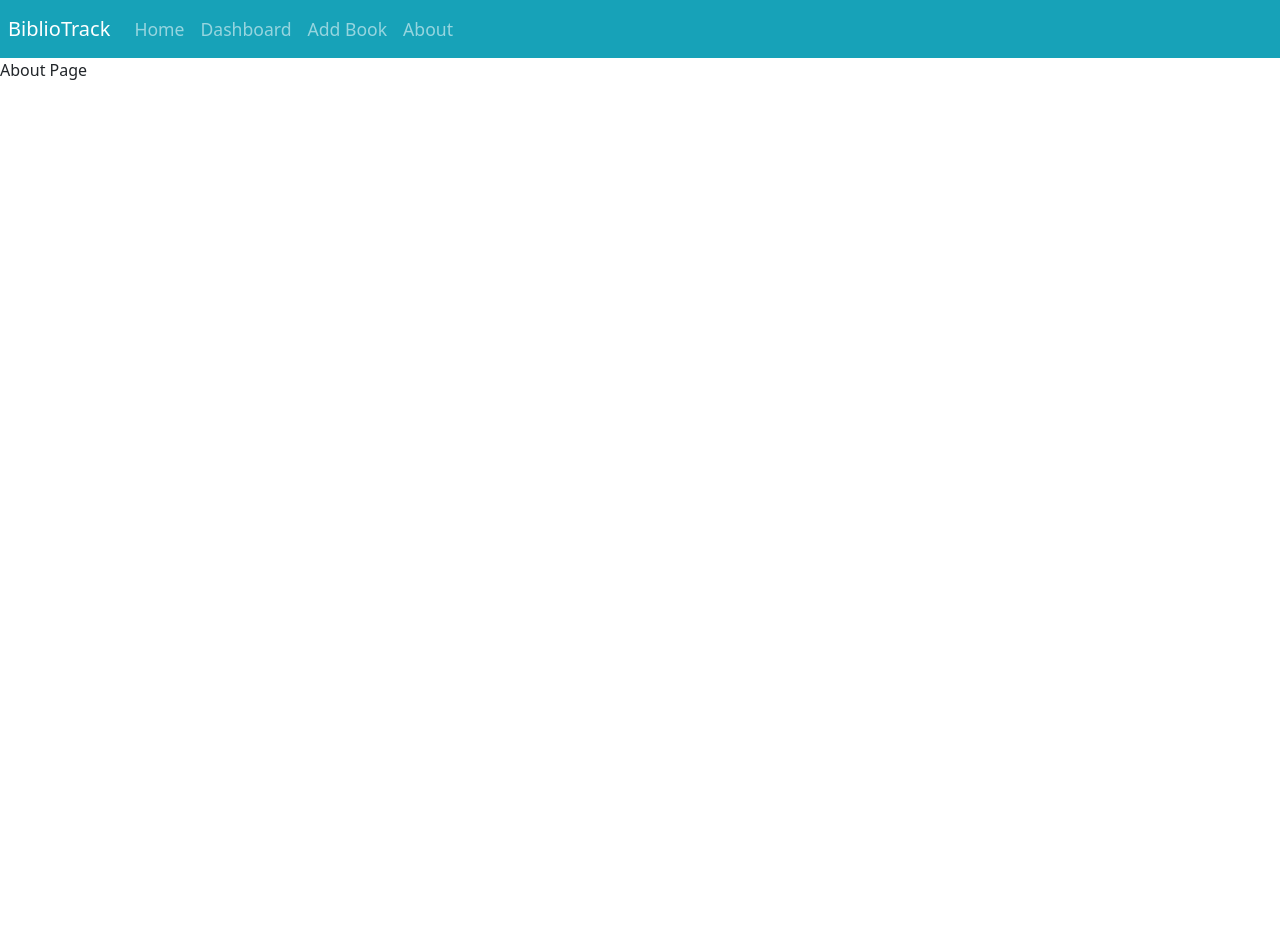
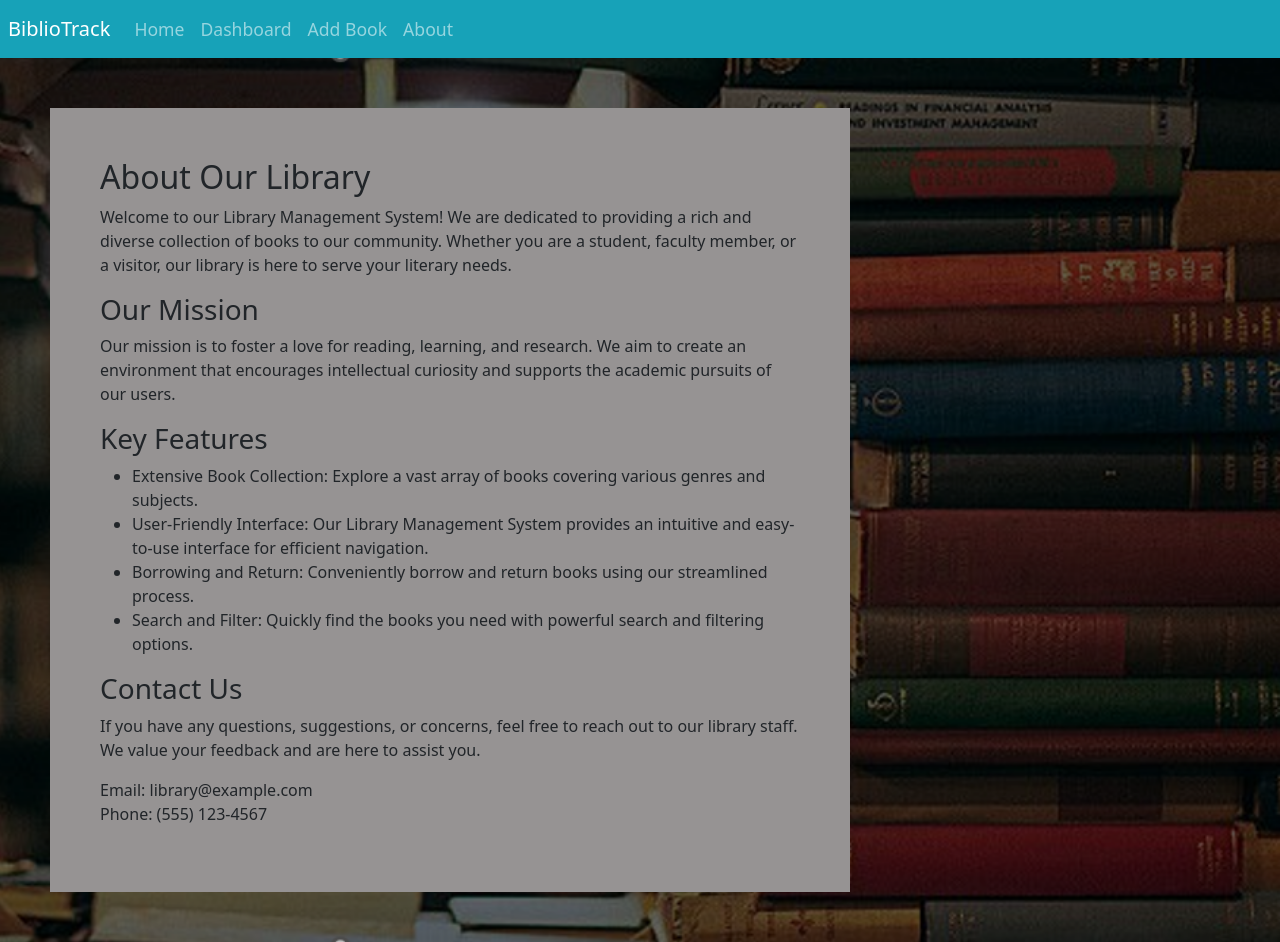
Before and after one commit to BiblioTrack/bibliotrack-frontend, a React (Create React App) app: page /about in a window 1280 px wide. Before the commit the page ends 800 px from the top, so only its background shows below. Built offline with nearby package versions, Linux system fonts and the light colour scheme.

Commit message:
added description for about page

```diff
--- a/src/pages/AboutPage/AboutPage.js
+++ b/src/pages/AboutPage/AboutPage.js
@@ -1,12 +1,43 @@
 // About.js
 import React from 'react';
 import TopNavbar from '../../components/TopNavbar.js';
-
+import { Container } from 'react-bootstrap';
+import './components/AboutPage.css'
 
 function AboutPage() {
   return <>
-    <TopNavbar/>
-    <div>About Page</div>
+    <TopNavbar />
+    <Container fluid className="justify-content-center main-section-container">
+      <div className="about-container">
+        <h2>About Our Library</h2>
+        <p>
+          Welcome to our Library Management System! We are dedicated to providing a rich and diverse collection of books to our community. Whether you are a student, faculty member, or a visitor, our library is here to serve your literary needs.
+        </p>
+
+        <h3>Our Mission</h3>
+        <p>
+          Our mission is to foster a love for reading, learning, and research. We aim to create an environment that encourages intellectual curiosity and supports the academic pursuits of our users.
+        </p>
+
+        <h3>Key Features</h3>
+        <ul>
+          <li>Extensive Book Collection: Explore a vast array of books covering various genres and subjects.</li>
+          <li>User-Friendly Interface: Our Library Management System provides an intuitive and easy-to-use interface for efficient navigation.</li>
+          <li>Borrowing and Return: Conveniently borrow and return books using our streamlined process.</li>
+          <li>Search and Filter: Quickly find the books you need with powerful search and filtering options.</li>
+          {/* Add more features as needed */}
+        </ul>
+
+        <h3>Contact Us</h3>
+        <p>
+          If you have any questions, suggestions, or concerns, feel free to reach out to our library staff. We value your feedback and are here to assist you.
+        </p>
+        <p>
+          Email: library@example.com<br />
+          Phone: (555) 123-4567
+        </p>
+      </div>
+    </Container>
   </>;
 }
 
--- /dev/null
+++ b/src/pages/AboutPage/components/AboutPage.css
@@ -0,0 +1,11 @@
+.about-container {
+    background-color: #969393;
+    background-size: cover;
+    background-position: right;
+    min-height: 80vh;
+    max-width: 100vh;
+    display: flex;
+    justify-content: center;
+    flex-direction: column;
+    padding: 50px;
+}
```
